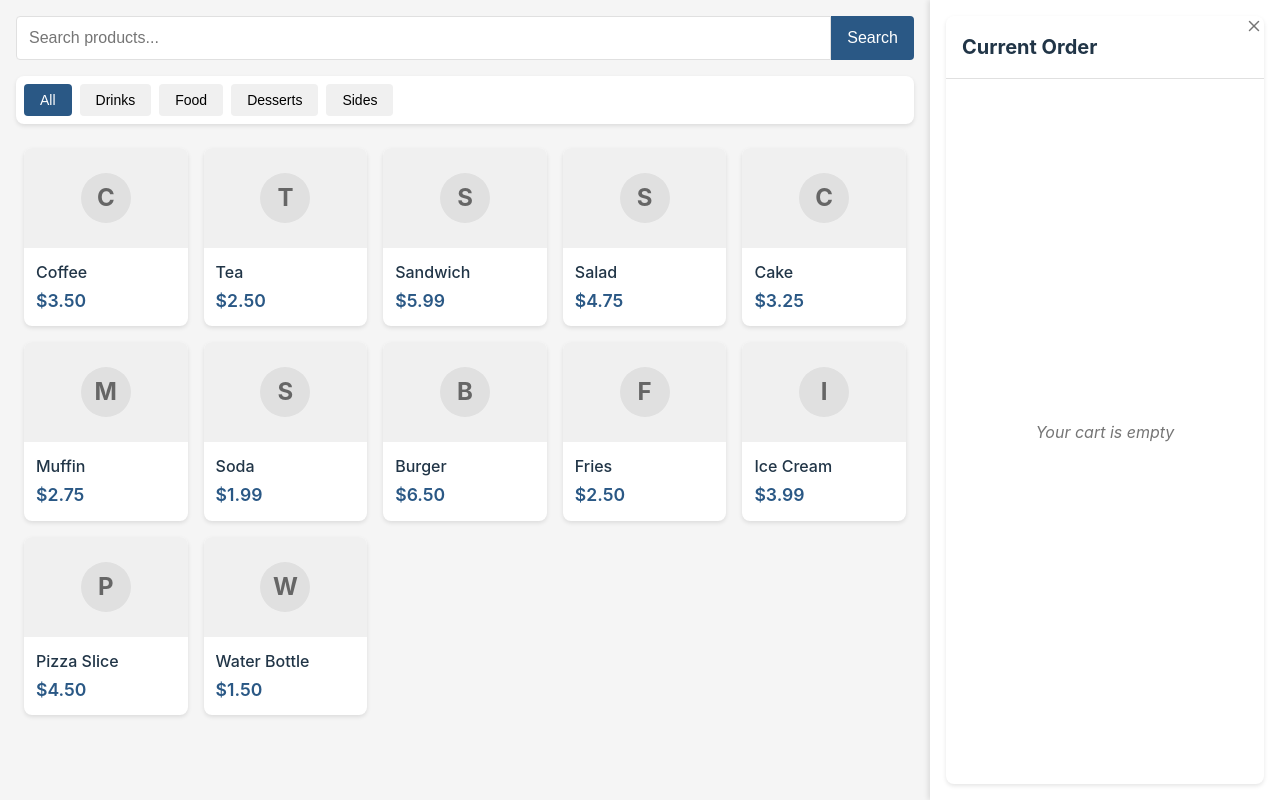
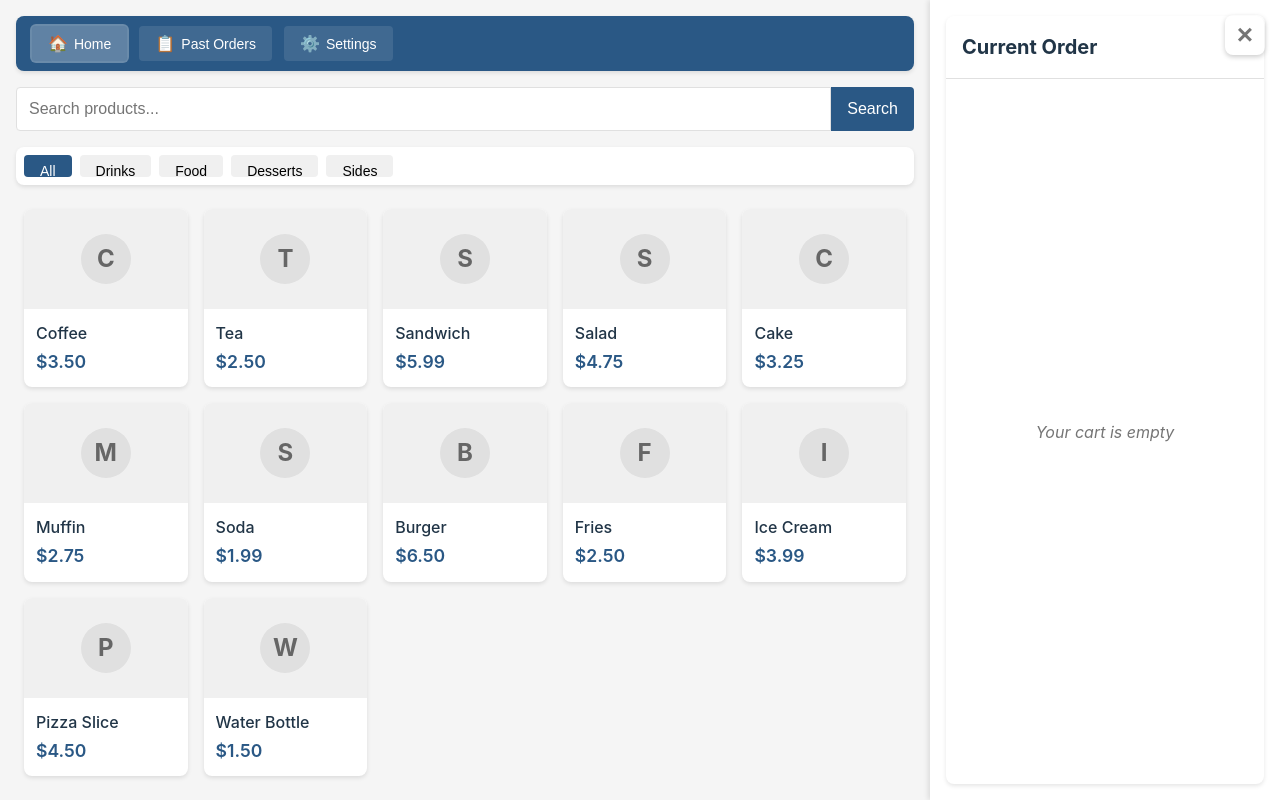
Before and after one commit to fznmbm/Electron-Vite-POS, a React (Vite) app: page / in a window 1280 px wide. Built offline with nearby package versions, Linux system fonts and the light colour scheme.

Commit message:
top bar btns added

```diff
--- a/src/App.tsx
+++ b/src/App.tsx
@@ -6,6 +6,7 @@ import Cart, { CartItem } from "./components/Cart/Cart";
 import CategoryTabs from "./components/Categories/CategoryTabs";
 import SearchBar from "./components/Search/SearchBar";
 import CheckoutModal from "./components/Checkout/CheckoutModal";
+import TopNavigation from "./components/Navigation/TopNavigation";
 
 // Sample data
 const sampleProducts: Product[] = [
@@ -32,6 +33,7 @@ function App() {
   const [selectedCategory, setSelectedCategory] = useState("all");
   const [searchQuery, setSearchQuery] = useState("");
   const [isCheckoutModalOpen, setIsCheckoutModalOpen] = useState(false);
+  const [currentPage, setCurrentPage] = useState("home");
 
   // Filter products based on category and search query
   const filteredProducts = sampleProducts.filter((product) => {
@@ -108,21 +110,16 @@ function App() {
     alert(`Payment successful! Thank you for your purchase.`);
   };
 
-  // Render sidebar content (cart)
-  const sidebarContent = (
-    <Cart
-      items={cart}
-      onIncreaseQuantity={handleIncreaseQuantity}
-      onDecreaseQuantity={handleDecreaseQuantity}
-      onRemoveItem={handleRemoveItem}
-      onClearCart={handleClearCart}
-      onCheckout={handleCheckout}
-    />
-  );
+  const handleNavigate = (page: string) => {
+    setCurrentPage(page);
+    // In a full implementation, you would use this to change views
+    console.log(`Navigating to ${page}`);
+  };
 
-  // Render main content (products)
+  // Main content with TopNavigation
   const mainContent = (
     <div className="products-container">
+      <TopNavigation onNavigate={handleNavigate} activePage={currentPage} />
       <SearchBar onSearch={setSearchQuery} />
       <CategoryTabs
         categories={categories}
@@ -134,6 +131,18 @@ function App() {
         onProductSelect={handleAddToCart}
       />
     </div>
+  );
+
+  // Render sidebar content (cart)
+  const sidebarContent = (
+    <Cart
+      items={cart}
+      onIncreaseQuantity={handleIncreaseQuantity}
+      onDecreaseQuantity={handleDecreaseQuantity}
+      onRemoveItem={handleRemoveItem}
+      onClearCart={handleClearCart}
+      onCheckout={handleCheckout}
+    />
   );
 
   return (
--- a/src/components/AppControls/AppControls.css
+++ b/src/components/AppControls/AppControls.css
@@ -1,8 +1,8 @@
 /* src/components/AppControls/AppControls.css */
 .app-controls {
   position: fixed;
-  top: 10px;
-  right: 10px;
+  top: 15px;
+  right: 15px;
   z-index: 1000;
   display: flex;
   gap: 8px;
@@ -12,18 +12,32 @@
   display: flex;
   align-items: center;
   justify-content: center;
-  width: 32px;
-  height: 32px;
-  border-radius: 4px;
-  background-color: #f0f0f0;
-  border: 1px solid #ddd;
-  color: #333;
+  width: 40px;
+  height: 40px;
+  border-radius: 8px;
+  background-color: #e81123;
+  border: none;
+  color: white;
   cursor: pointer;
-  transition: background-color 0.2s, color 0.2s;
+  transition: background-color 0.2s, transform 0.1s;
+  box-shadow: 0 2px 5px rgba(0, 0, 0, 0.2);
+}
+
+.close-button {
+  font-weight: bold;
 }
 
 .close-button:hover {
-  background-color: #e81123;
-  color: white;
-  border-color: #e81123;
+  background-color: #f13342;
+  transform: scale(1.05);
 }
+
+.close-button:active {
+  background-color: #c5000a;
+  transform: scale(0.95);
+}
+
+.close-button-text {
+  font-size: 28px;
+  line-height: 28px;
+}
--- a/src/components/AppControls/AppControls.tsx
+++ b/src/components/AppControls/AppControls.tsx
@@ -19,26 +19,7 @@ const AppControls: React.FC = () => {
         onClick={handleClose}
         title="Close Application"
       >
-        <svg
-          width="16"
-          height="16"
-          viewBox="0 0 16 16"
-          fill="none"
-          xmlns="http://www.w3.org/2000/svg"
-        >
-          <path
-            d="M12.5 3.5L3.5 12.5"
-            stroke="currentColor"
-            strokeWidth="1.5"
-            strokeLinecap="round"
-          />
-          <path
-            d="M3.5 3.5L12.5 12.5"
-            stroke="currentColor"
-            strokeWidth="1.5"
-            strokeLinecap="round"
-          />
-        </svg>
+        <span className="close-button-text">×</span>
       </button>
     </div>
   );
--- a/src/components/Layout/MainLayout.tsx
+++ b/src/components/Layout/MainLayout.tsx
@@ -1,6 +1,5 @@
 import React from "react";
 import "./MainLayout.css";
-//import AppControls from "../components/AppControls/AppControls";
 import AppControls from "../AppControls/AppControls";
 
 interface MainLayoutProps {
@@ -16,7 +15,7 @@ const MainLayout: React.FC<MainLayoutProps> = ({
 }) => {
   return (
     <div className="pos-layout">
-      <AppControls />
+      <AppControls /> {/* Add the close button component */}
       <div className="pos-content">{content}</div>
       <div className="pos-sidebar">{sidebar}</div>
       {footer && <div className="pos-footer">{footer}</div>}
--- /dev/null
+++ b/src/components/Navigation/TopNavigation.css
@@ -0,0 +1,48 @@
+.top-navigation {
+  width: 100%;
+  padding: 10px 16px;
+  background-color: #2a5885;
+  margin-bottom: 16px;
+  border-radius: 8px;
+  box-shadow: 0 2px 4px rgba(0, 0, 0, 0.1);
+}
+
+.nav-buttons {
+  display: flex;
+  gap: 12px;
+}
+
+.nav-button {
+  display: flex;
+  align-items: center;
+  justify-content: center;
+  gap: 6px;
+  padding: 8px 16px;
+  border: none;
+  border-radius: 4px;
+  background-color: rgba(255, 255, 255, 0.1);
+  color: white;
+  font-size: 14px;
+  font-weight: 500;
+  cursor: pointer;
+  transition: all 0.2s ease;
+}
+
+.nav-button:hover {
+  background-color: rgba(255, 255, 255, 0.2);
+}
+
+.nav-button.active {
+  background-color: rgba(255, 255, 255, 0.25);
+  box-shadow: 0 0 0 2px rgba(255, 255, 255, 0.3);
+}
+
+.nav-icon {
+  font-size: 16px;
+}
+
+@media (max-width: 600px) {
+  .nav-button {
+    padding: 8px 10px;
+  }
+}
--- /dev/null
+++ b/src/components/Navigation/TopNavigation.tsx
@@ -0,0 +1,42 @@
+import React from "react";
+import "./TopNavigation.css";
+
+interface TopNavigationProps {
+  onNavigate: (page: string) => void;
+  activePage: string;
+}
+
+const TopNavigation: React.FC<TopNavigationProps> = ({
+  onNavigate,
+  activePage,
+}) => {
+  return (
+    <div className="top-navigation">
+      <div className="nav-buttons">
+        <button
+          className={`nav-button ${activePage === "home" ? "active" : ""}`}
+          onClick={() => onNavigate("home")}
+        >
+          <span className="nav-icon">🏠</span>
+          Home
+        </button>
+        <button
+          className={`nav-button ${activePage === "orders" ? "active" : ""}`}
+          onClick={() => onNavigate("orders")}
+        >
+          <span className="nav-icon">📋</span>
+          Past Orders
+        </button>
+        <button
+          className={`nav-button ${activePage === "settings" ? "active" : ""}`}
+          onClick={() => onNavigate("settings")}
+        >
+          <span className="nav-icon">⚙️</span>
+          Settings
+        </button>
+      </div>
+    </div>
+  );
+};
+
+export default TopNavigation;
```
